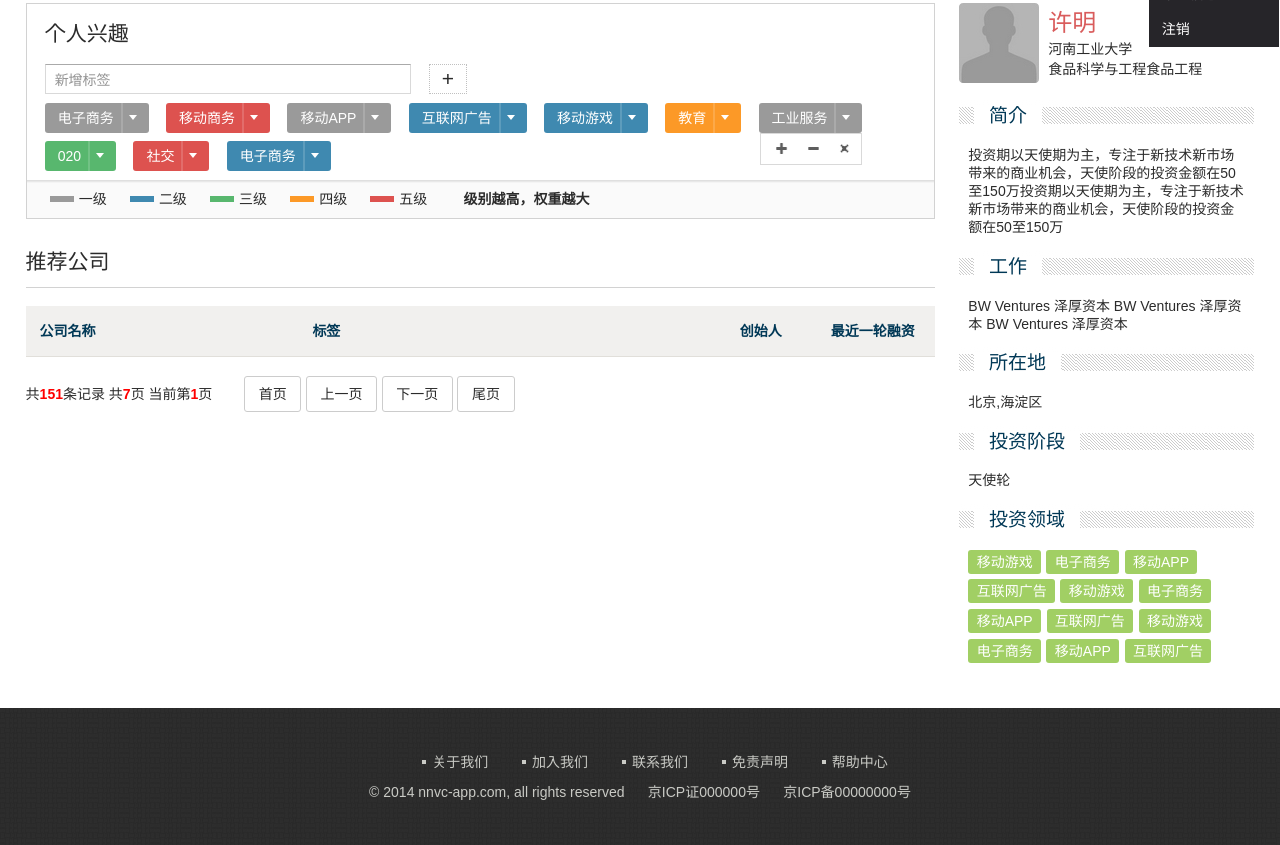
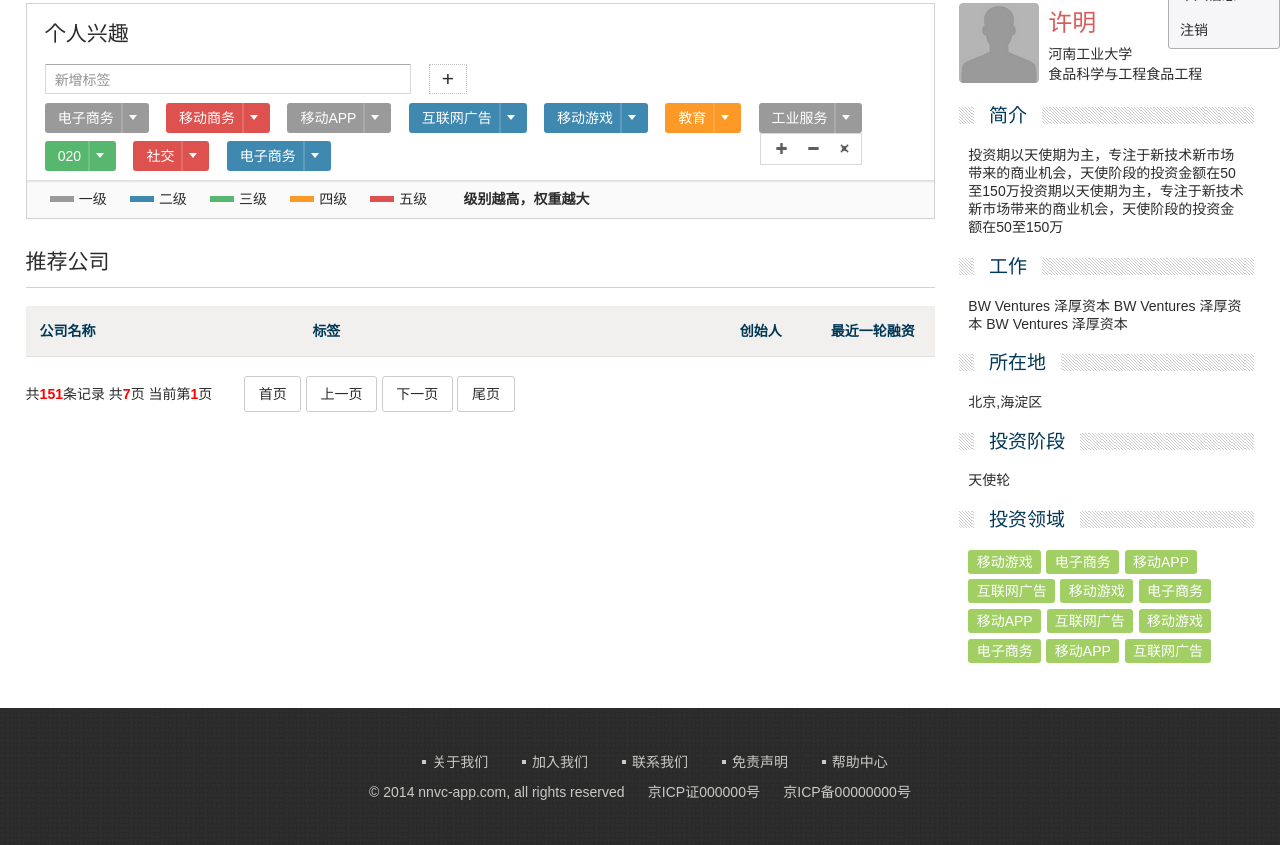
Before and after one commit to liyanger/magicsword-nnvc, a website: page page/main.html in a window 1280 px wide. Shown: the part 73-918 px from the top of the page. Drawn offline with Linux system fonts and the light colour scheme.

Commit message:
修改主页面头部以及右侧的个人信息

```diff
--- a/css/page.css
+++ b/css/page.css
@@ -71,6 +71,8 @@ select,input{
 .nav li a,.personal dd,.footerNav,.footerNav a{
     color:#c9cac5;}
 .nav li a,.personal dd{ color:#fff;}
+.nav li a:hover,.personal1 li a:hover{ text-decoration: none;}
+
 .personal{
     height:50px;
     line-height:50px;
@@ -94,16 +96,19 @@ select,input{
 }
 .personal1{
     position:absolute;
-    bottom:-70px;
-    right:1%;
-    width:130px;
+    bottom:-72px;
+    right:0;
+    width:110px;
     height:70px;
-    background:#262529;
+    background:#f6f6f9;
+    border:1px solid #afafaf;
 }
-.personal1 li{
+.personal1 li a{
+    display: block;
     line-height:25px;
     padding:5px 10%;}
-.personal1 li a{ color:#fff;}
+.personal1 li a:hover{ background: #464646;color:#fff;}
+
 
 /*主体*/
 .main{
@@ -157,7 +162,7 @@ select,input{
     cursor:pointer;
     position:relative;
 }
-.interestLabel li,.recommendTable td span,.pagesRight a,.introduction2 span,.SimilarDiv span,companyActive1{
+.interestLabel li,.recommendTable td span,.pagesRight a,.introduction2 span,.SimilarDiv span,.companyActive1,.personal1{
     -webkit-border-radius:3px;
     -moz-border-radius:3px;
     -ms-border-radius:3px;
@@ -290,6 +295,7 @@ select,input{
     height:80px;}
 .indexPic dd strong{
     font-weight:normal;
+    line-height:40px;
     color:#d95c5c;
     font-size:24px;}
 
```
